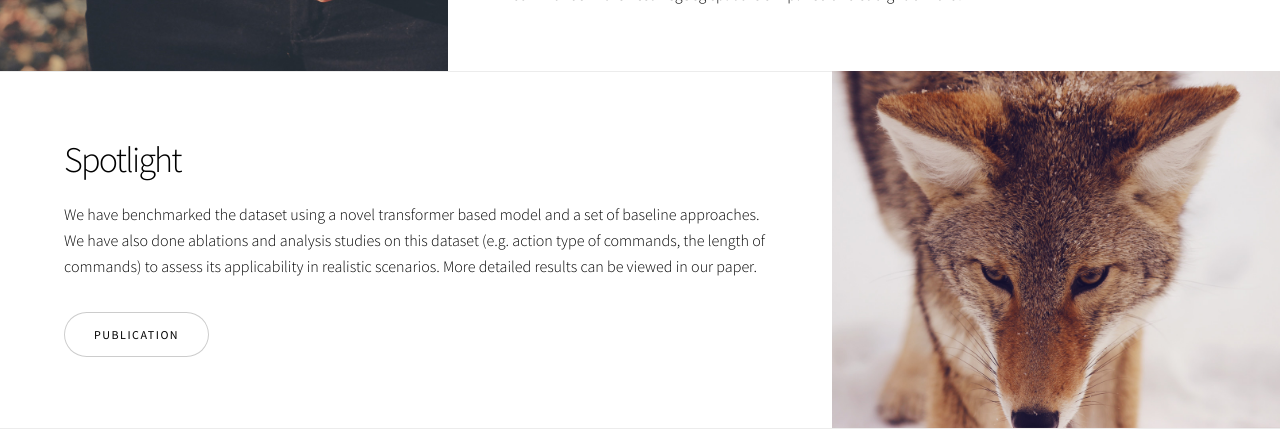
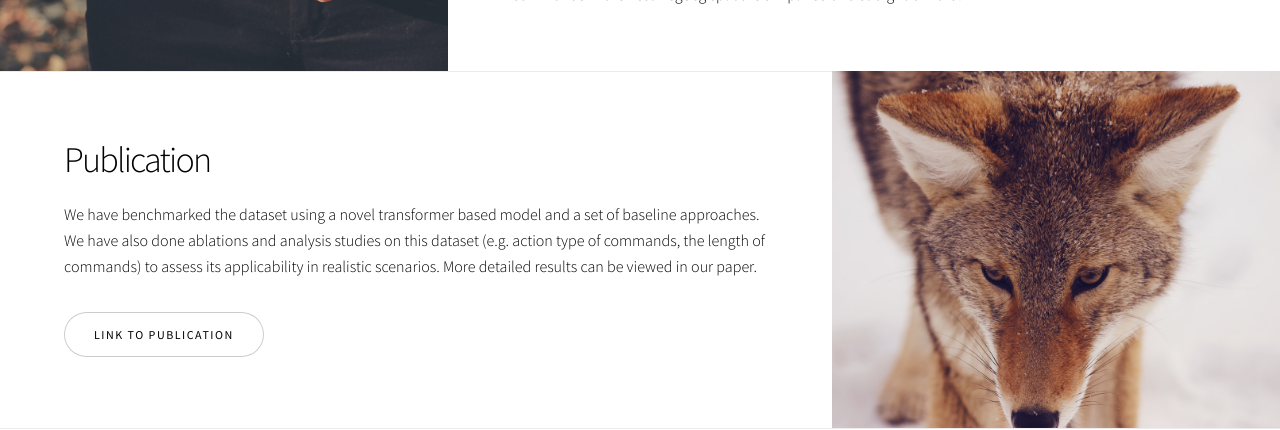
Before and after one commit to rnr-t2c/rnr-t2c.github.io, a plain HTML site: page index.html in a window 1280 px wide. Shown: the part 1160-1590 px from the top of the page. Drawn offline with Linux system fonts and the light colour scheme.

Commit message:
spotlight

```diff
--- a/index.html
+++ b/index.html
@@ -67,11 +67,11 @@ The newly created Talk2Car-RegSeg dataset has 8349 training and 1163 validation
 
 <section class="spotlight style1 orient-left content-align-left image-position-center onscroll-image-fade-in">
     <div class="content">
-        <h2>Spotlight</h2>
+        <h2>Publication</h2>
         <p>We have benchmarked the dataset using a novel transformer based model and a set of baseline approaches. We have also done ablations and analysis studies on this dataset (e.g. action type of commands, the length of commands) to assess its applicability in realistic scenarios. More detailed results can be viewed in our paper.
 </p>
         <ul class="actions stacked">
-            <li><a href="#" class="button">Publication</a></li>
+            <li><a href="#" class="button">Link to publication</a></li>
         </ul>
     </div>
     <div class="image">
```
